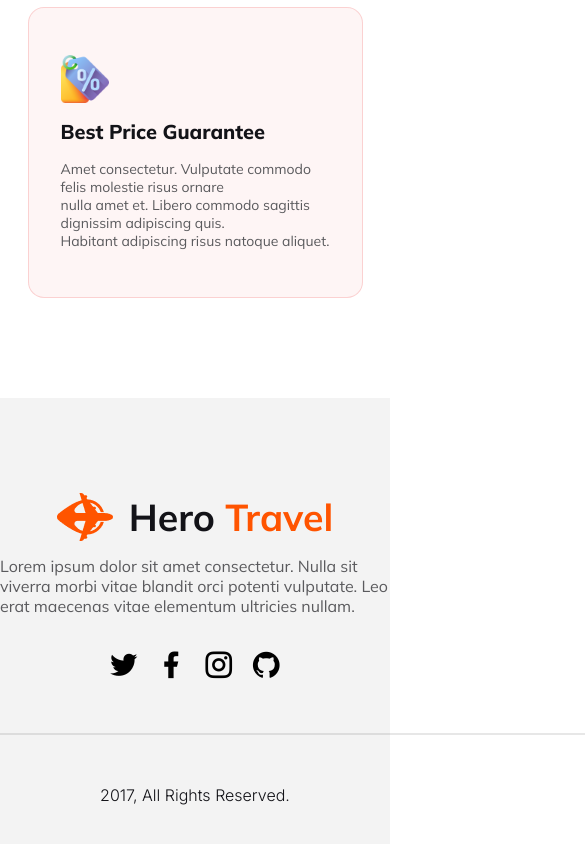
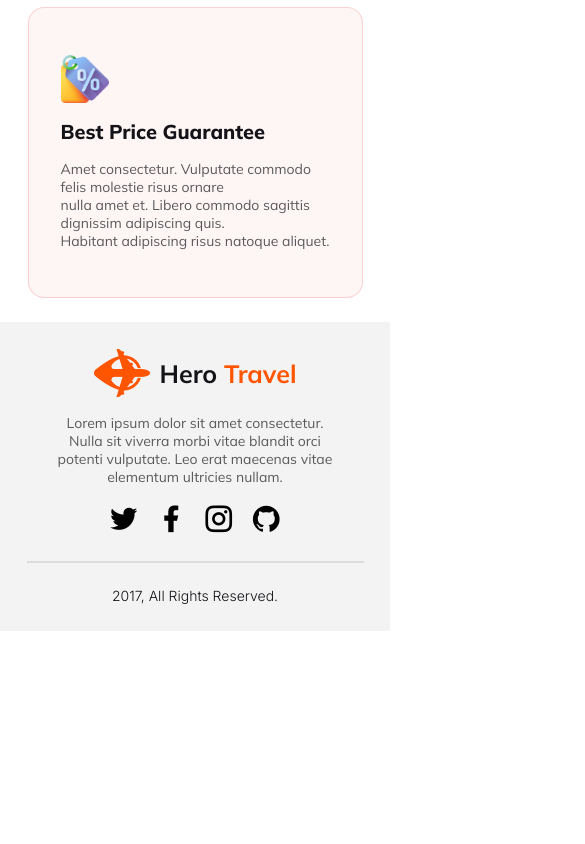
Before and after one commit to rudratechmos/travel-website-design, a plain HTML site: page index.html in a window 390 px wide. Shown: the part 3366-4210 px from the top of the page, 585 px wide, since content can reach past the window. After the commit the page ends 3997 px from the top, so only its background shows below. Drawn offline with nearby package versions, Linux system fonts and the light colour scheme.

Commit message:
made footer section responsive

```diff
--- a/index.html
+++ b/index.html
@@ -142,7 +142,7 @@
                 <img src="Images/Group 40071 (2).png" alt="">
                 <h3>Hero <span>Travel</span></h3>
             </div>
-            <p class="footer-text">Lorem ipsum dolor sit amet consectetur. Nulla sit viverra morbi vitae blandit orci potenti vulputate. Leo<br> erat maecenas vitae elementum ultricies nullam.</p>
+            <p class="footer-text">Lorem ipsum dolor sit amet consectetur. Nulla sit viverra morbi vitae blandit orci potenti vulputate. Leo erat maecenas vitae elementum ultricies nullam.</p>
             <div class="social">
                 <i class="ri-twitter-fill"></i>
                 <i class="ri-facebook-fill"></i>
--- a/styles.css/responsive.css
+++ b/styles.css/responsive.css
@@ -208,4 +208,31 @@
     .choose-card-3 p{
         font-size: 14px;
     }
+
+    /* footer styles */
+    .footer-container{
+        margin-top: 24px;
+        height: 309px;
+    }
+
+    .footer-logo{
+        font-size: 1.34rem;
+        gap: 10px;
+        margin-bottom: 16.5px;
+    }
+
+    .footer-text{
+        max-width: 287px;
+        font-size: 14px;
+        margin-bottom: 16px;
+    }
+
+    hr{
+        width: 335px;
+        margin: 24px 0px;
+    }
+
+    .reserved{
+        font-size: 14px;
+    }
 }
--- a/styles.css/style.css
+++ b/styles.css/style.css
@@ -432,6 +432,8 @@ button{
 }
 
 .footer-text{
+    width: 769px;
+    text-align: center;
     color: rgb(90, 90, 93);
     font-size: 16px;
     font-weight: 400;
```
